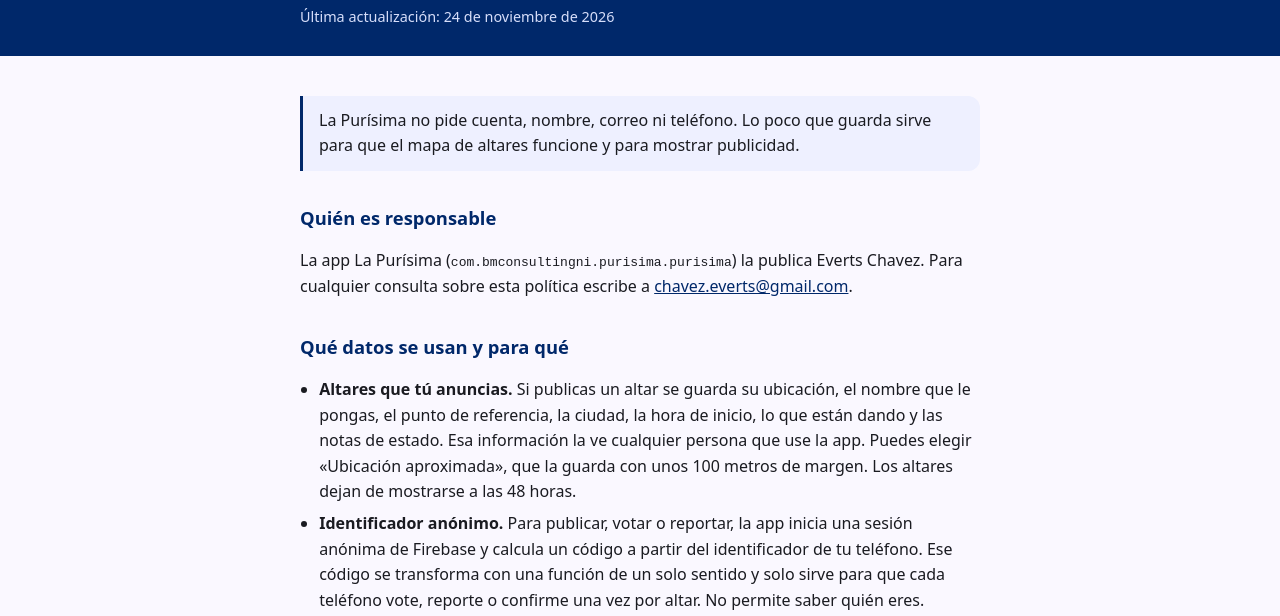
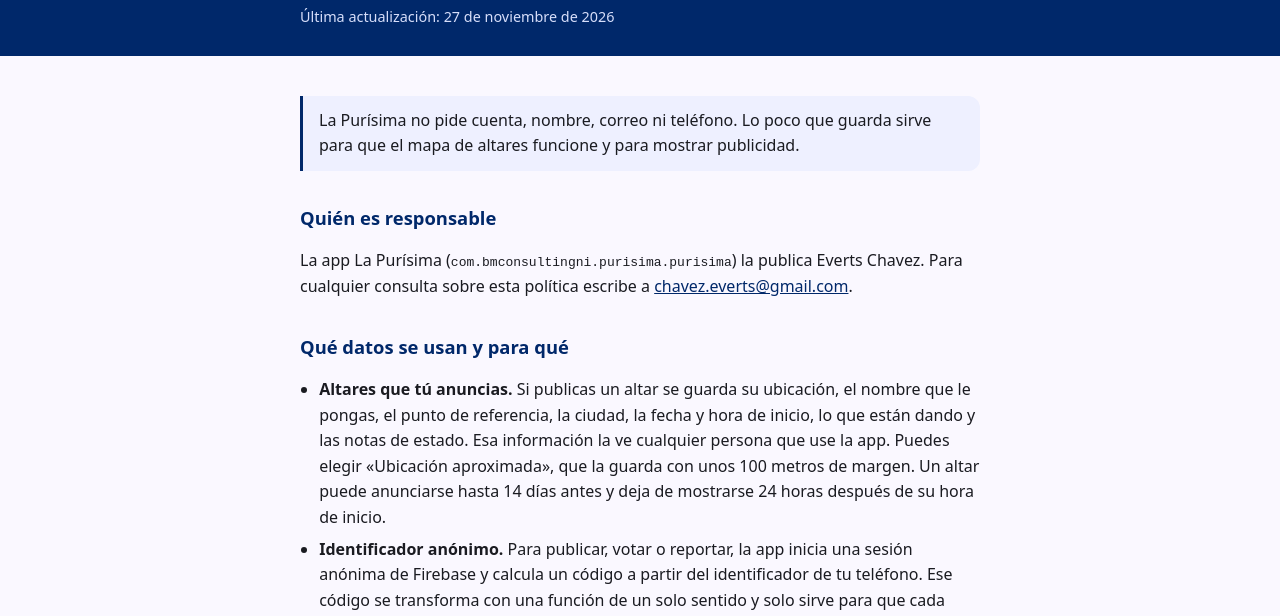
Before and after one commit to 300Ech/300ech.github.io, a plain HTML site: page privacidad.html in a window 1280 px wide. Shown: the part 104-720 px from the top of the page. Drawn offline with Linux system fonts and the light colour scheme.

Commit message:
Política: altares con fecha de inicio

```diff
--- a/privacidad.html
+++ b/privacidad.html
@@ -28,7 +28,7 @@
     <div>
       <p class="brand">LA PURÍSIMA · NICARAGUA</p>
       <h1>Política de privacidad</h1>
-      <p class="updated">Última actualización: 24 de noviembre de 2026</p>
+      <p class="updated">Última actualización: 27 de noviembre de 2026</p>
     </div>
   </header>
   <main>
@@ -39,7 +39,7 @@
 
     <h2>Qué datos se usan y para qué</h2>
     <ul>
-      <li><strong>Altares que tú anuncias.</strong> Si publicas un altar se guarda su ubicación, el nombre que le pongas, el punto de referencia, la ciudad, la hora de inicio, lo que están dando y las notas de estado. Esa información la ve cualquier persona que use la app. Puedes elegir «Ubicación aproximada», que la guarda con unos 100 metros de margen. Los altares dejan de mostrarse a las 48 horas.</li>
+      <li><strong>Altares que tú anuncias.</strong> Si publicas un altar se guarda su ubicación, el nombre que le pongas, el punto de referencia, la ciudad, la fecha y hora de inicio, lo que están dando y las notas de estado. Esa información la ve cualquier persona que use la app. Puedes elegir «Ubicación aproximada», que la guarda con unos 100 metros de margen. Un altar puede anunciarse hasta 14 días antes y deja de mostrarse 24 horas después de su hora de inicio.</li>
       <li><strong>Identificador anónimo.</strong> Para publicar, votar o reportar, la app inicia una sesión anónima de Firebase y calcula un código a partir del identificador de tu teléfono. Ese código se transforma con una función de un solo sentido y solo sirve para que cada teléfono vote, reporte o confirme una vez por altar. No permite saber quién eres.</li>
       <li><strong>Ubicación de tu teléfono.</strong> Solo se pide cuando tocas «Centrar en mi ubicación» o «Usar mi ubicación». Se usa en el teléfono para mover el mapa y no se envía a ningún servidor, salvo que publiques un altar en ese punto.</li>
       <li><strong>Publicidad.</strong> La app muestra un banner de Google AdMob al pie de la lista de cantos y del ranking de altares. AdMob puede usar el identificador de publicidad del teléfono, la dirección IP y datos técnicos del dispositivo para mostrar y medir anuncios. En el Espacio Económico Europeo y el Reino Unido la app te pide consentimiento antes, y puedes cambiarlo desde Ajustes. Más información en <a href="https://policies.google.com/technologies/partner-sites?hl=es">cómo usa Google los datos de las apps que usan sus servicios</a>.</li>
@@ -54,7 +54,7 @@
     <p>Los datos de los altares se guardan en Google Firebase (Cloud Firestore), que los procesa por cuenta nuestra. La publicidad la sirve Google AdMob y los pagos los procesa Google Play. No vendemos datos a nadie.</p>
 
     <h2>Cuánto tiempo se guardan</h2>
-    <p>Cada altar caduca a las 48 horas de publicarse; después deja de mostrarse y se elimina de los servidores. Los votos, reportes y confirmaciones forman parte del altar y se eliminan con él.</p>
+    <p>Cada altar caduca 24 horas después de su hora de inicio (los publicados con versiones anteriores de la app, 48 horas después de publicarse); después deja de mostrarse y se elimina de los servidores. Los votos, reportes y confirmaciones forman parte del altar y se eliminan con él.</p>
 
     <h2>Tus opciones</h2>
     <ul>
```
